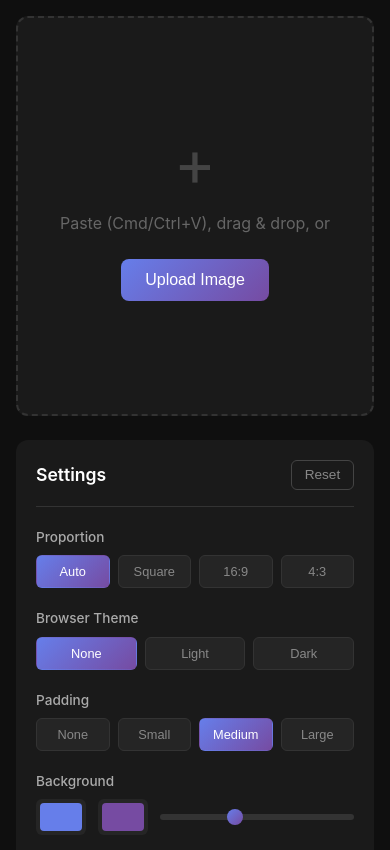
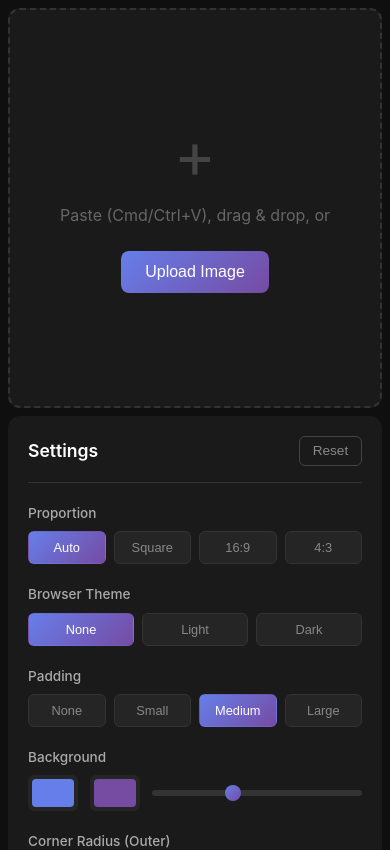
Before and after one commit to ybhaw/screenshot-beautifier, a React (Vite) app: page / in a window 390 px wide. Shown: the top 850 px of the page. Built offline with nearby package versions, Linux system fonts and the light colour scheme.

Commit message:
refactor App.css to adjust padding and gap for improved layout consistency

```diff
--- a/src/App.css
+++ b/src/App.css
@@ -9,8 +9,8 @@
 .main-content {
   display: flex;
   flex: 1;
-  gap: 1.5rem;
-  padding: 1rem;
+  gap: 0.5rem;
+  padding: 0.5rem;
   width: 100%;
   height: 100vh;
   box-sizing: border-box;
@@ -320,7 +320,7 @@
 @media (max-width: 900px) {
   .main-content {
     flex-direction: column;
-    padding: 1rem;
+    padding: 0.5rem;
   }
 
   .controls {
```
